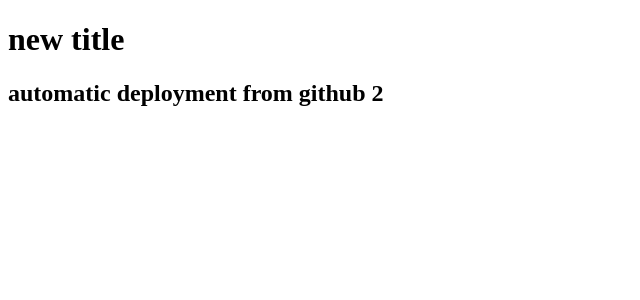
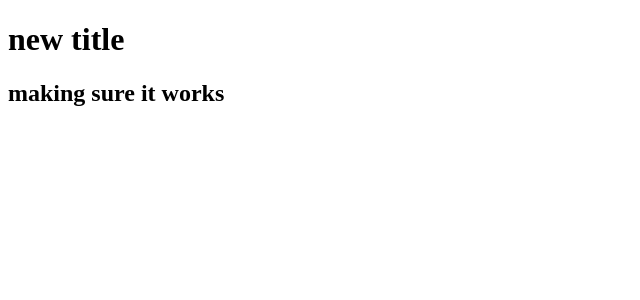
Before and after one commit to georgikostadinov/fxsumo, an Angular app: page / in a window 1280 px wide. Shown: the top 300 px of the page, without its empty margins (0-640 px from the left). Built offline with nearby package versions, Linux system fonts and the light colour scheme; no server answers.

Commit message:
Test if auto deploy still works

```diff
--- a/src/app/app.component.html
+++ b/src/app/app.component.html
@@ -2,4 +2,4 @@
   {{title}}
   {{ teams }}
 </h1>
-<h2>automatic deployment from github 2</h2>
+<h2>making sure it works</h2>
```
